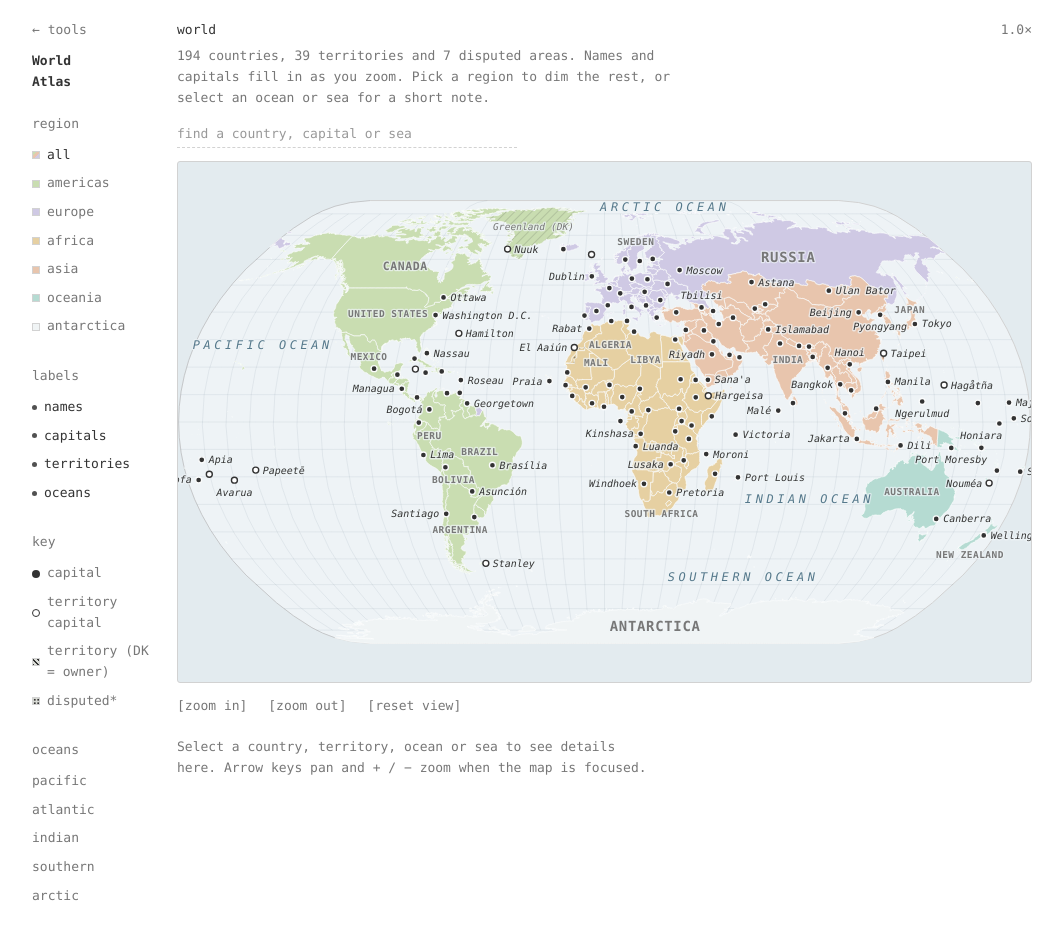
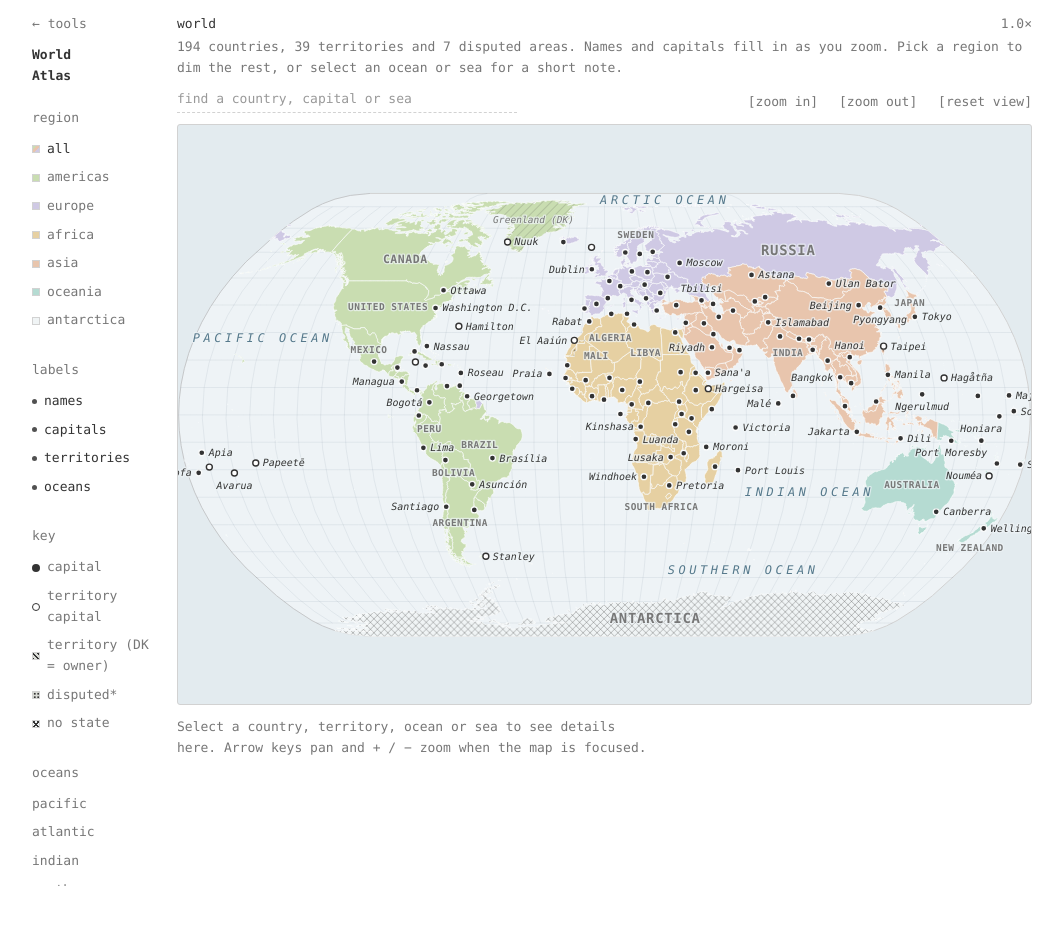
Before and after one commit to buba278/buba278.github.io, a Jekyll site: the page tools/atlas/index.html, which Jekyll copies as it is, in a window 1280 px wide. Shown: the whole page, without its empty margins (108-1171 px from the left). Built offline with Jekyll 4.4.1, drawn with Linux system fonts in a browser that asks for light colours; after the commit the page ends 900 px from its top, so only the background shows below that.

Commit message:
Fixed World Atlas layout to fit one screen and marked Antarctica as not a country

```diff
--- a/tools/atlas/index.html
+++ b/tools/atlas/index.html
@@ -87,6 +87,7 @@ a:hover, .link:hover:not(:disabled) { text-decoration: underline; }
 .key { list-style: none; display: grid; gap: .6em; color: var(--muted); }
 .key li { display: flex; align-items: center; gap: 7px; }
 .key .sw.t { background: repeating-linear-gradient(45deg, var(--fg) 0 1px, var(--c-other) 1px 3.5px); }
+.key .sw.n { background: repeating-linear-gradient(45deg, var(--fg) 0 1px, transparent 1px 3.5px), repeating-linear-gradient(-45deg, var(--fg) 0 1px, var(--c-antarctic) 1px 3.5px); }
 .key .sw.d { background-color: var(--c-other); background-image: radial-gradient(var(--fg) 0.8px, transparent 1.1px); background-size: 3.5px 3.5px; }
 .key .ring { width: 8px; height: 8px; border-radius: 50%; border: 1.5px solid var(--fg); flex-shrink: 0; }
 .key .fill { width: 8px; height: 8px; border-radius: 50%; background: var(--fg); flex-shrink: 0; }
@@ -97,9 +98,10 @@ main { flex: 1; min-width: 0; }
 .head .tag { color: var(--muted); margin-left: .8em; white-space: nowrap; }
 .head .tag.alert { color: var(--fg); }
 .head .meta { color: var(--muted); white-space: nowrap; font-variant-numeric: tabular-nums; }
-.lede { color: var(--muted); margin: .4em 0 1.2em; max-width: 64ch; }
+.lede { color: var(--muted); margin: .2em 0 .8em; }
 
-.finder { position: relative; max-width: 340px; margin-bottom: 1em; }
+.bar { display: flex; align-items: flex-end; justify-content: space-between; gap: 1.6em; flex-wrap: wrap; margin-bottom: .8em; }
+.finder { position: relative; width: 340px; max-width: 100%; }
 .find {
   font: inherit; color: var(--fg); background: transparent; border: 0; border-bottom: 1px dashed var(--line);
   width: 100%; padding: 0 0 2px; border-radius: 0; -webkit-appearance: none; appearance: none;
@@ -120,7 +122,7 @@ main { flex: 1; min-width: 0; }
 .stage { position: relative; height: clamp(340px, 58vh, 600px); border: 1px solid var(--line); border-radius: 3px; overflow: hidden; background: var(--sea); }
 #map { position: absolute; inset: 0; width: 100%; height: 100%; display: block; touch-action: none; cursor: grab; user-select: none; -webkit-user-select: none; }
 #map:active { cursor: grabbing; }
-#map:focus-visible { outline-offset: -4px; }
+#map:focus, #map:focus-visible { outline: 0; }
 
 .sphere { fill: var(--sphere); stroke: var(--line); stroke-width: 1px; vector-effect: non-scaling-stroke; }
 .grat { fill: none; stroke: var(--grat); stroke-width: 0.6px; vector-effect: non-scaling-stroke; }
@@ -132,11 +134,12 @@ main { flex: 1; min-width: 0; }
 .r-Oceania { --land: var(--c-oceania); }
 .r-Antarctic { --land: var(--c-antarctic); }
 .country:hover { fill: color-mix(in srgb, var(--land) 80%, var(--fg)); }
-.country.sel { fill: color-mix(in srgb, var(--land) 70%, var(--fg)); stroke: var(--fg); stroke-width: 1.6px; }
+.country.sel { fill: color-mix(in srgb, var(--land) 62%, var(--fg)); }
 .country.dim { opacity: .3; }
 .hl { fill: url(#hatch); pointer-events: none; }
 .dt { fill: url(#dots); pointer-events: none; }
-.hl.dim, .dt.dim { opacity: .3; }
+.ns { fill: url(#cross); pointer-events: none; }
+.hl.dim, .dt.dim, .ns.dim { opacity: .3; }
 .pat-line { stroke: var(--fg); stroke-width: 1; stroke-opacity: .32; }
 .pat-dot { fill: var(--fg); fill-opacity: .55; }
 
@@ -155,20 +158,28 @@ main { flex: 1; min-width: 0; }
 .wlabel.sea { letter-spacing: .08em; }
 .wlabel:hover, .wlabel.sel { fill: var(--fg); }
 
-.actions { margin-top: 1em; display: flex; gap: 1.6em; flex-wrap: wrap; color: var(--muted); }
+.actions { display: flex; gap: 1.6em; flex-wrap: wrap; color: var(--muted); }
 .actions .link:hover { color: var(--fg); }
-.detail { margin-top: 1.6em; min-height: 11em; }
+.detail { margin-top: 1em; min-height: 11em; }
 .hint { color: var(--muted); max-width: 60ch; }
-.readout { list-style: none; display: grid; gap: .6em; max-width: 480px; }
+.readout { list-style: none; display: grid; gap: .6em; }
 .readout li { display: flex; justify-content: space-between; align-items: baseline; gap: 14px; }
 .readout .k { color: var(--muted); flex-shrink: 0; }
-.readout .v { text-align: right; min-width: 0; overflow-wrap: anywhere; font-variant-numeric: tabular-nums; }
+.readout .v { text-align: right; text-wrap: balance; min-width: 0; overflow-wrap: anywhere; font-variant-numeric: tabular-nums; }
 .readout .v.flag { color: var(--fg); text-decoration: underline; text-decoration-style: dashed; text-underline-offset: 3px; }
-.note { color: var(--muted); margin-top: 1.2em; max-width: 56ch; }
+.note { color: var(--muted); margin-top: 1em; max-width: 90ch; }
 .note:empty { display: none; }
 .tip { position: fixed; z-index: 20; pointer-events: none; padding: 2px 9px; border-radius: 3px; background: var(--bg); border: 1px solid var(--line); white-space: nowrap; max-width: 80vw; overflow: hidden; text-overflow: ellipsis; }
 .tip em, .tip span { color: var(--muted); }
 
+@media (min-width: 641px) {
+  body { padding-block: 14px; }
+  .container { height: calc(100vh - 28px); height: calc(100dvh - 28px); min-height: 560px; }
+  .sidebar { overflow-y: auto; scrollbar-width: none; }
+  main { display: flex; flex-direction: column; }
+  .stage { flex: 1; height: auto; min-height: 240px; }
+  .detail { flex: none; height: 13em; min-height: 0; overflow-y: auto; margin-top: .9em; }
+}
 @media (max-width: 640px) {
   .container { flex-direction: column; gap: 1.2em; }
   .sidebar { display: contents; }
@@ -219,6 +230,7 @@ main { flex: 1; min-width: 0; }
         <li><span class="ring"></span>territory capital</li>
         <li><span class="sw t"></span>territory (DK = owner)</li>
         <li><span class="sw d"></span>disputed*</li>
+        <li><span class="sw n"></span>no state</li>
       </ul>
     </div>
     <div class="group">
@@ -231,25 +243,27 @@ main { flex: 1; min-width: 0; }
     <div class="head"><span class="title"><span id="viewTitle">world</span><span class="tag" id="viewTag" hidden></span></span><span class="meta" id="meta"></span></div>
     <p class="lede" id="lede"></p>
 
+    <div class="bar">
     <div class="finder">
       <input class="find" id="q" type="search" placeholder="find a country, capital or sea" autocomplete="off" spellcheck="false" role="combobox" aria-expanded="false" aria-controls="found" aria-autocomplete="list" aria-label="find a country, capital or sea">
       <ul class="found" id="found" role="listbox" hidden></ul>
+    </div>
+    <div class="actions">
+      <button class="link" id="z-in">[zoom in]</button>
+      <button class="link" id="z-out">[zoom out]</button>
+      <button class="link" id="z-home">[reset view]</button>
+    </div>
     </div>
 
     <div class="stage" id="stage">
       <svg id="map" role="application" aria-label="Zoomable world map. Arrow keys pan, plus and minus zoom, zero resets." tabindex="0">
         <defs>
           <pattern id="hatch" width="6" height="6" patternUnits="userSpaceOnUse" patternTransform="rotate(45)"><line class="pat-line" x1="0" y1="0" x2="0" y2="6"/></pattern>
+          <pattern id="cross" width="7" height="7" patternUnits="userSpaceOnUse"><path class="pat-line" d="M0 0L7 7M7 0L0 7"/></pattern>
           <pattern id="dots" width="5" height="5" patternUnits="userSpaceOnUse"><circle class="pat-dot" cx="2.5" cy="2.5" r="0.9"/></pattern>
         </defs>
       </svg>
     </div>
-    <div class="actions">
-      <button class="link" id="z-in">[zoom in]</button>
-      <button class="link" id="z-out">[zoom out]</button>
-      <button class="link" id="z-home">[reset view]</button>
-    </div>
-
     <div class="detail" aria-live="polite">
       <p class="hint" id="hint">Select a country, territory, ocean or sea to see details here. Arrow keys pan and + / − zoom when the map is focused.</p>
       <ul class="readout" id="readout" hidden></ul>
@@ -442,6 +456,7 @@ main { flex: 1; min-width: 0; }
     var s = 1 / (e.transform.k * base.b);
     hatchPat.setAttribute('patternTransform', 'rotate(45) scale(' + s + ')');
     dotPat.setAttribute('patternTransform', 'scale(' + s + ')');
+    crossPat.setAttribute('patternTransform', 'scale(' + s + ')');
     metaEl.textContent = e.transform.k.toFixed(1) + '×';
     schedule();
   });
```
Also changed, not shown: other parts of tools/atlas/index.html (+6 -6 lines).
